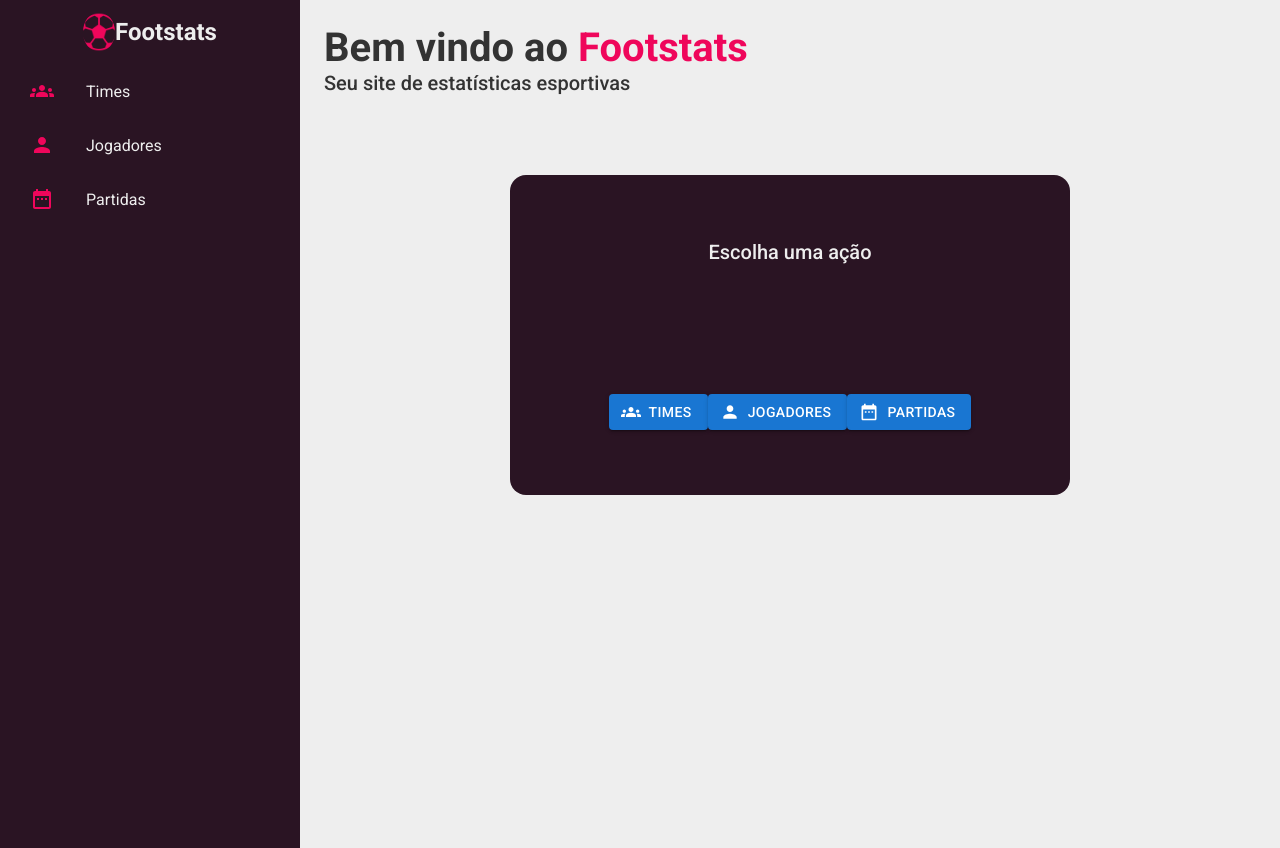
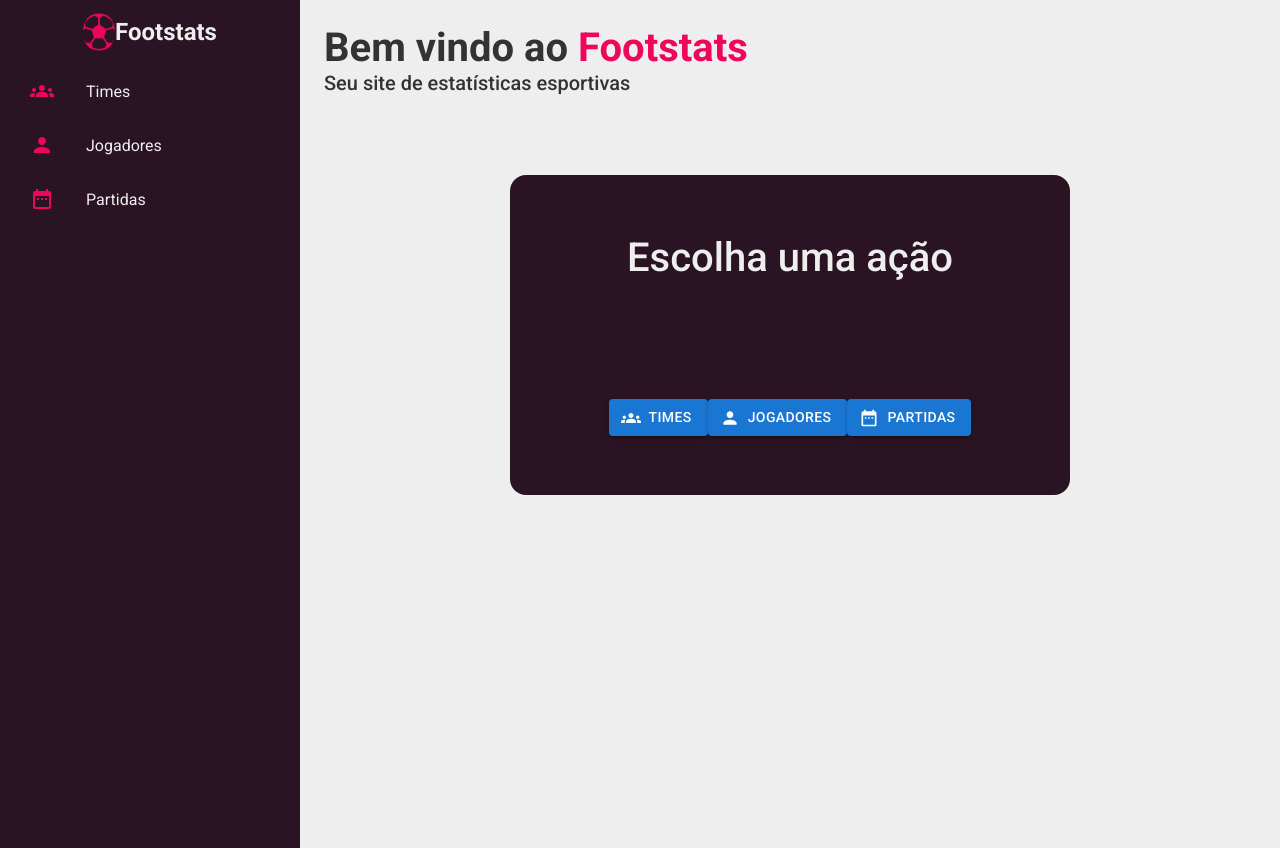
Before and after one commit to VictorJGB/footstats, a React (Vite) app: page / in a window 1280 px wide. Built offline with nearby package versions, Linux system fonts and the light colour scheme; no server answers.

Commit message:
feat: finishing home page

```diff
--- /dev/null
+++ b/src/components/IconButton/IconButton.styles.ts
@@ -0,0 +1,12 @@
+import Button from "@mui/material/Button";
+import styled from "styled-components";
+
+export const StyledButton = styled(Button)({
+  padding: "3% 5%",
+  margin: "2%",
+  backgroundColor: "#EF065B",
+
+  "&: hover": {
+    backgroundColor: "#BF0449",
+  },
+});
--- /dev/null
+++ b/src/components/IconButton/IconButton.tsx
@@ -0,0 +1,15 @@
+import { StyledButton } from "./IconButton.styles";
+
+const IconButton = (props: any) => {
+  return (
+    <StyledButton
+      variant="contained"
+      href={props.href}
+      startIcon={props.startIcon}
+    >
+      {props.children}
+    </StyledButton>
+  );
+};
+
+export default IconButton;
--- a/src/components/Sidebar/Sidebar.tsx
+++ b/src/components/Sidebar/Sidebar.tsx
@@ -3,6 +3,7 @@ import assets from "../../assets";
 import Theme from "../../styles/Theme";
 import appRoutes from "../../routes/appRoutes";
 import SideBarItem from "./Item/Item";
+import { Link } from "react-router-dom";
 
 const Sidebar = () => {
   return (
@@ -22,6 +23,8 @@ const Sidebar = () => {
       <List disablePadding>
         <Toolbar>
           <Stack
+            component={Link}
+            to={"/"}
             sx={{
               width: "100%",
               direction: "row",
@@ -40,7 +43,7 @@ const Sidebar = () => {
             <h1>Footstats</h1>
           </Stack>
         </Toolbar>
-        {appRoutes.map((route, index) =>
+        {appRoutes.map((route) =>
           route.sidebarProps ? <SideBarItem item={route} /> : null
         )}
       </List>
--- /dev/null
+++ b/src/components/Subtitle/Subtitle.styles.ts
@@ -0,0 +1,8 @@
+import styled from "styled-components";
+
+export const StyledH2 = styled.h2<{ fontSize?: string; color?: string }>`
+  font-size: ${(props) => props.fontSize || "2.5vmin"};
+  font-weight: 500;
+
+  color: ${(props) => props.color || props.theme.title.black};
+`;
--- /dev/null
+++ b/src/components/Subtitle/Subtitle.tsx
@@ -0,0 +1,11 @@
+import { StyledH2 } from "./Subtitle.styles";
+
+const Subtitle = (props: any) => {
+  return (
+    <StyledH2 fontSize={props.fontSize} color={props.color}>
+      {props.children}
+    </StyledH2>
+  );
+};
+
+export default Subtitle;
--- /dev/null
+++ b/src/components/Title/Title.styles.ts
@@ -0,0 +1,6 @@
+import styled from "styled-components";
+
+export const StyledH1 = styled.h1<{ fontSize?: string; color?: string }>`
+  font-size: ${(props) => props.fontSize || "5vmin"};
+  color: ${(props) => props.color || props.theme.title.black};
+`;
--- /dev/null
+++ b/src/components/Title/Title.tsx
@@ -0,0 +1,11 @@
+import { StyledH1 } from "./Title.styles";
+
+const Title = (props: any) => {
+  return (
+    <StyledH1 fontSize={props.fontSize} color={props.color}>
+      {props.children}
+    </StyledH1>
+  );
+};
+
+export default Title;
--- a/src/pages/home/Home.styles.ts
+++ b/src/pages/home/Home.styles.ts
@@ -1,7 +1,6 @@
 import styled from "styled-components";
 
 import { Button } from "@mui/material";
-import Theme from "../../styles/Theme";
 
 export const Container = styled.div`
   width: 100%;
@@ -30,21 +29,6 @@ export const ButtonsBox = styled.div`
   border-radius: 16px;
 `;
 
-export const Title = styled.h1`
-  font-size: 5vmin;
-  color: ${(props) => props.color};
-`;
-export const SubTitle = styled.h2`
-  font-size: 2.5vmin;
-  font-weight: 500;
-
-  color: ${(props) => props.color};
-`;
-
 export const Bold = styled.strong`
   color: ${(Props) => Props.theme.bold.color};
 `;
-
-export const IconButton = styled(Button)({
-  backgroundColor: "white",
-});
--- a/src/pages/home/Home.tsx
+++ b/src/pages/home/Home.tsx
@@ -1,57 +1,51 @@
-import {
-  Bold,
-  ButtonsBox,
-  Container,
-  IconButton,
-  SubTitle,
-  Title,
-  TitleContainer,
-} from "./Home.styles";
-import { getTeams } from "../../services/api";
-import { Box, Button } from "@mui/material";
+import { Bold, ButtonsBox, Container, TitleContainer } from "./Home.styles";
+
+import Title from "../../components/Title/Title";
+import Subtitle from "../../components/Subtitle/Subtitle";
+
+import { Box } from "@mui/material";
 
 import Theme from "../../styles/Theme";
 
 import GroupsIcon from "@mui/icons-material/Groups";
 import PersonIcon from "@mui/icons-material/Person";
 import DateRangeIcon from "@mui/icons-material/DateRange";
-
-type Teams = {
-  team_key: string;
-  team_name: string;
-  team_badge: string;
-};
+import IconButton from "../../components/IconButton/IconButton";
 
 const HomePage = () => {
-  const baseUrl = "https://apiv3.apifootball.com/";
-
-  // Request handling
-  const { data: teams } = getTeams<Teams[]>(baseUrl);
-
   return (
     // Container
     <Container>
       {/* Title box */}
       <TitleContainer>
-        <Title color={Theme.title.black}>
+        <Title fontSize={"5vmin"} color={Theme.title.black}>
           Bem vindo ao <Bold>Footstats</Bold>
         </Title>
-        <SubTitle color={Theme.title.black}>
+        <Subtitle color={Theme.title.black}>
           Seu site de estatísticas esportivas
-        </SubTitle>
+        </Subtitle>
       </TitleContainer>
 
       {/* Buttons box */}
       <ButtonsBox>
-        <SubTitle color={Theme.title.white}>Escolha uma ação</SubTitle>
-        <Box>
-          <IconButton variant="contained" startIcon={<GroupsIcon />}>
+        <Subtitle fontSize={"2.5em"} color={Theme.title.white}>
+          Escolha uma ação
+        </Subtitle>
+        <Box
+          sx={{
+            width: "90%",
+            display: "flex",
+            alignItems: "center",
+            justifyContent: "center",
+          }}
+        >
+          <IconButton href="/teams" startIcon={<GroupsIcon />}>
             Times
           </IconButton>
-          <IconButton variant="contained" startIcon={<PersonIcon />}>
+          <IconButton href="/players" startIcon={<PersonIcon />}>
             Jogadores
           </IconButton>
-          <IconButton variant="contained" startIcon={<DateRangeIcon />}>
+          <IconButton href="/matches" startIcon={<DateRangeIcon />}>
             Partidas
           </IconButton>
         </Box>
--- a/src/styles/GlobalStyle.ts
+++ b/src/styles/GlobalStyle.ts
@@ -11,6 +11,7 @@ const GlobalStyles = createGlobalStyle`
     font-family: 'Roboto', sans-serif;
     margin: 0;
     padding: 0;
+    text-decoration: none;
   }
 `;
 
```
